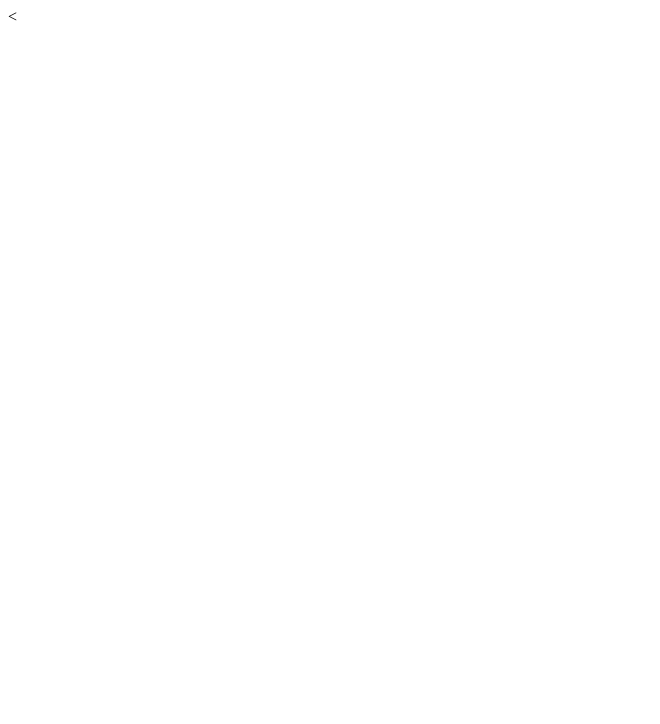
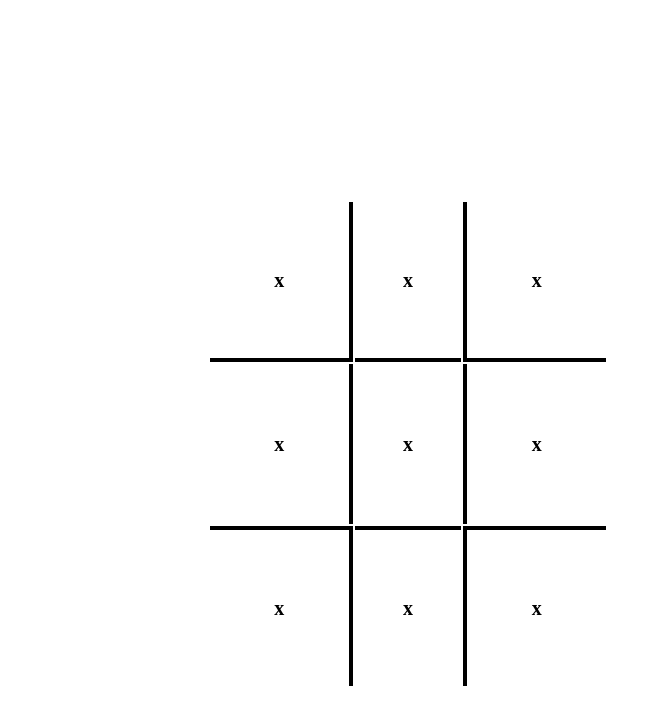
Before and after one commit to BKMaster94/Proggen_testat_2, a website: page Proggen_testat_2/HTML/Index.html in a window 1280 px wide. Shown: the whole page, without its empty margins (0-660 px from the left). Drawn offline with Linux system fonts and the light colour scheme.

Commit message:
ich habe die border eingestellt taddäus

```diff
--- a/Proggen_testat_2/HTML/Index.html
+++ b/Proggen_testat_2/HTML/Index.html
@@ -1,6 +1,109 @@
-<<!DOCTYPE HEAD PUBLIC "-//W3C//DTD HTML 4.01 Transitional//EN" "http://www.w3.org/TR/html4/loose.dtd">
+<!DOCTYPE HEAD PUBLIC "-//W3C//DTD HTML 4.01 Transitional//EN" "http://www.w3.org/TR/html4/loose.dtd">
+<HTML>
 <HEAD>
+	<meta name="Dokumentbe4schreibung" content="Index">
+	<meta name="viewport" content="width=device-width, initial-sclae=1.0">
+	<title>TicTacTo</title>
+
+	<style>
+	#table{
+		font: bold 20px 'Comic Sans';
+		margin-left:10em;
+		margin-top:10em;
+		width: 30em;
+		heigh: 30px;
+		display: table;
+		width: 20em;
+		height: 20em;
+	}
+
+	#S1Z_Eins{
+		margin-top:3em;
+		height: 8em;
+		border-right: 4px solid black;
+		border-bottom: 4px solid black;
+		border-radius:: 2px;
+	}
+	#S1Z_Zwei
+	{
+		margin-top:3em;
+		height: 8em;
+		border-bottom: 4px solid black;
+		border-radius:: 2px;
+	}
+	#S1Z_Drei
+	{
+		margin-top:3em;
+		height: 8em;
+		border-left: 4px solid black;
+		border-bottom: 4px solid black;
+		border-radius:: 2px;
+	}
+	#S2Z_Eins{
+		margin-top:3em;
+		height: 8em;
+		border-right: 4px solid black;
+		border-radius:: 2px;
+	}
+	#S2Z_Zwei
+	{
+		margin-top:3em;
+		height: 8em;
+		border-radius:: 2px;
+	}
+	#S2Z_Drei
+	{
+		margin-top:3em;
+		height: 8em;
+		border-left: 4px solid black;
+		border-radius:: 2px;
+
+	}
+	#S3Z_Eins{
+		margin-top:3em;
+		height: 8em;
+		border-right: 4px solid black;
+		border-top: 4px solid black;
+		border-radius:: 2px;
+	}
+	#S3Z_Zwei
+	{
+		margin-top:3em;
+		height: 8em;
+		border-top: 4px solid black;
+		border-radius:: 2px;
+	}
+	#S3Z_Drei
+	{
+		margin-top:3em;
+		height: 8em;
+		border-left: 4px solid black;
+		border-top: 4px solid black;
+		border-radius:: 2px;
+	}
+	</style>
 </HEAD>
+
 <BODY>
+
+	<table id="table">
+		<tr id="S_Eins">
+			<th id="S1Z_Eins">x</th>
+			<th id="S1Z_Zwei">x</th>
+			<th id="S1Z_Drei">x</th>
+		</tr>
+		<tr id="S_Zwei">
+			<th id="S2Z_Eins">x</th>
+			<th id="S2Z_Zwei">x</th>
+			<th id="S2Z_Drei">x</th>
+		</tr>
+		<tr id="S_Drei">
+		 	<th id="S3Z_Eins">x</th>
+			<th id="S3Z_Zwei">x</th>
+			<th id="S3Z_Drei">x</th>
+		</tr>
+
+	</table>
+
 </BODY>
 </HTML>
```
